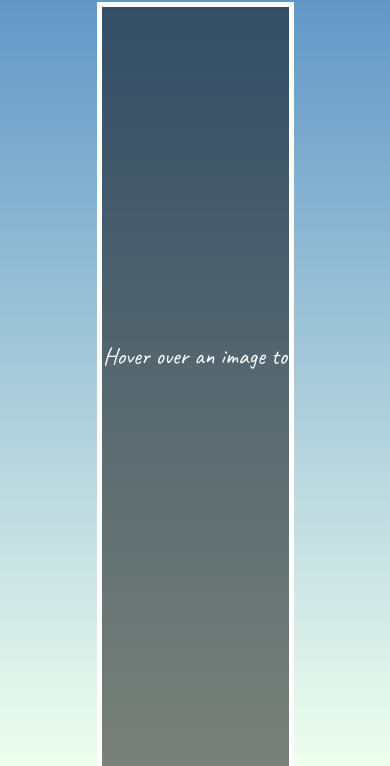
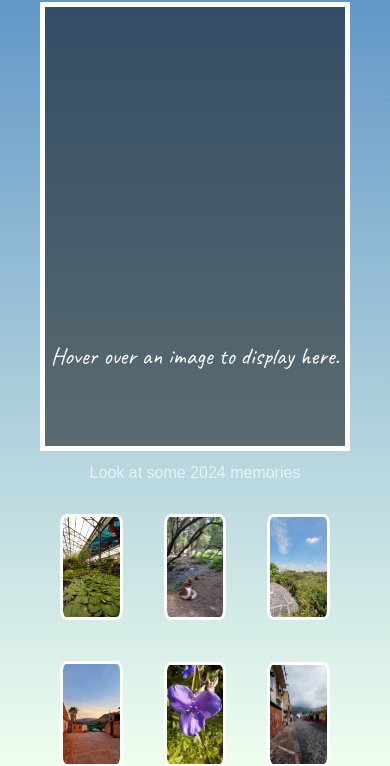
Before and after one commit to SaraMtz01/proyectoFinalCourseraJs, a plain HTML site: page index.html in a window 390 px wide. Shown: the part 78-844 px from the top of the page. Drawn offline with Linux system fonts and the light colour scheme; a web font is replaced by a local one.

Commit message:
style: se garegó estilo para responsividad en pantallas pequeñas

```diff
--- a/style.css
+++ b/style.css
@@ -42,7 +42,7 @@
   text-align: center;
   font-family: "Hammersmith One", sans-serif;
   font-weight: 50;
-  font-size:100%;
+  font-size: 100%;
 }
 
 main {
@@ -75,13 +75,15 @@
 }
 
 
-/* Media Queries para hacerlo responsivo */
-@media (max-width: 1200px) {
+/* Media Queries para hacerlo responsivo
+ */
+@media (max-width: 780px) {
 
   main {
     display: block;
 
   }
+
   #image {
     width: 50%;
     height: auto;
@@ -90,10 +92,28 @@
   }
 
   .preview {
-      max-width: 9%; /* Ajuste de vistas previas para pantallas medianas */
+    max-width: 11%;
     margin: 2%;
   }
-  #photos-2024{
+
+  #photos-2024 {
     justify-content: space-evenly;
   }
 }
+
+@media (max-width: 430px) {
+  main {
+    display: block;
+  }
+
+  #image {
+    width: 80%;
+    height:30cap;
+    margin: auto;
+  }
+
+  .preview {
+    max-width: 15%;
+    margin: 5%;
+  }
+}
```
Lines whose indentation alone changed are shown as unchanged.
